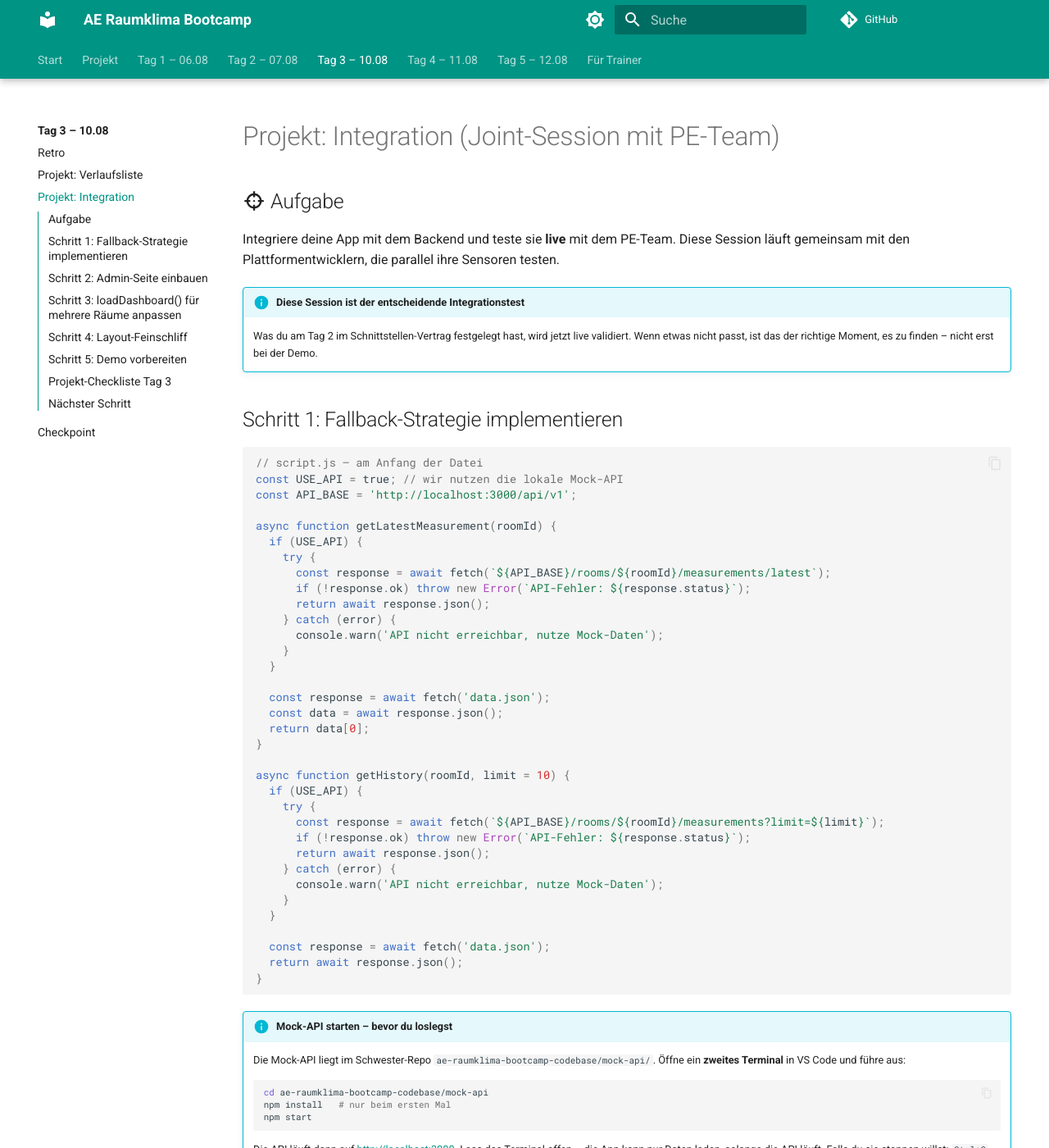
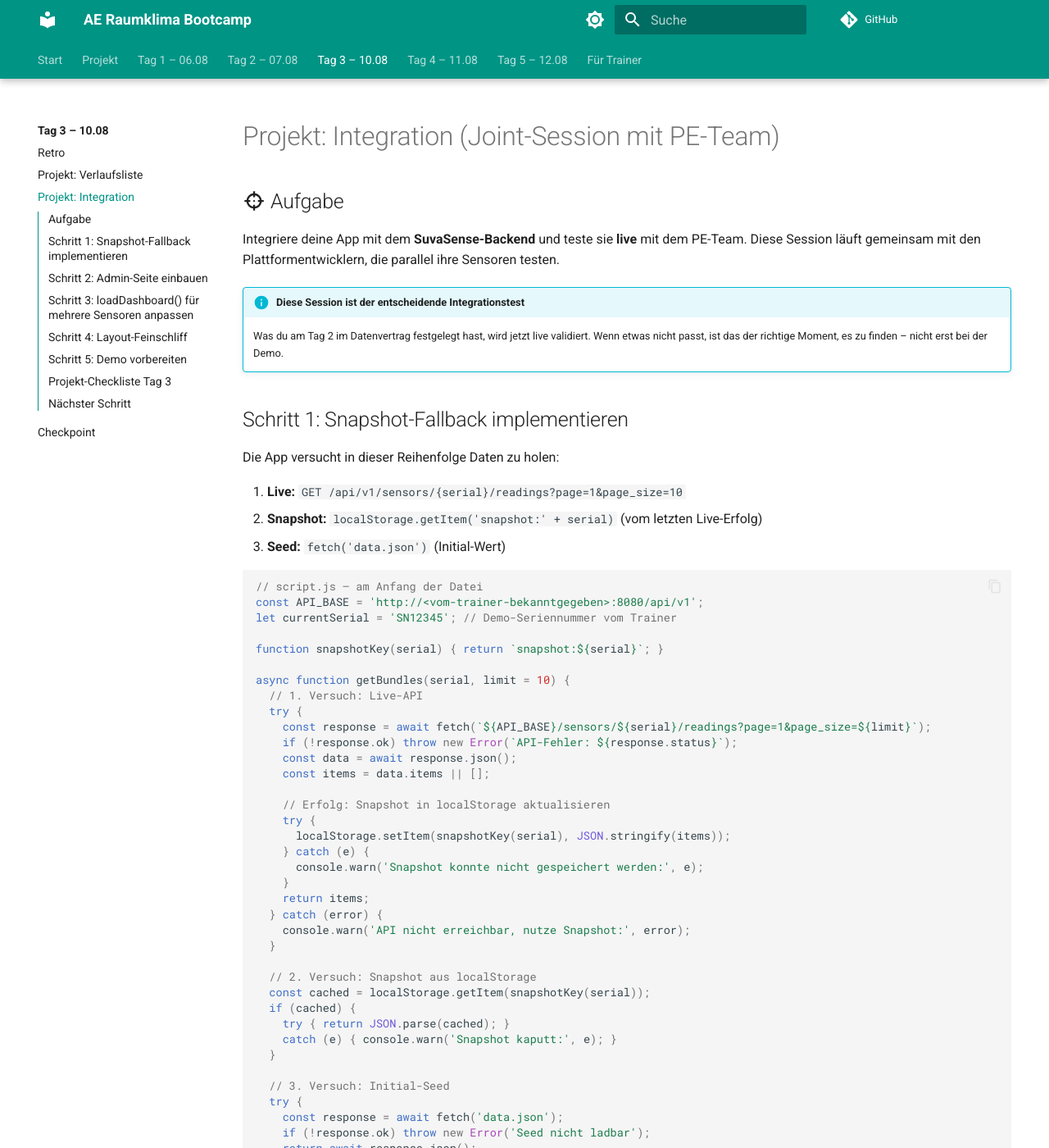
Before and after one commit to HeiligerG/ae-raumklima-bootcamp, an MkDocs documentation site: the page built from docs/tag-3/integration.md, in a window 1280 px wide and 1400 px high. Shown: the whole window at 82% size. Built offline with MkDocs 1.6.1 and Material for MkDocs 9.7.7, drawn with Linux system fonts in a browser that asks for light colours; comment, search, counter and statistics services are not loaded; some of the changed text lies outside the part shown.

Commit message:
docs(tag-3): Integration und Verlaufsliste auf SuvaSense umstellen
Integration ersetzt das alte USE_API-Flag durch eine dreistufige
Fallback-Strategie: Live-API -> localStorage-Snapshot -> Initial-
Seed. Pro Sensor wird ein separater Snapshot gehalten
(snapshot:<serial>).

Verlaufsliste nutzt das Push-Bundle-Format mit
readings.bme680.temp_c/hum_pct. tag-3/schnittstellen.md wird
geloescht, weil der Inhalt nach tag-2/schnittstellen.md
umgezogen ist (Datenvertrag-Klaerung passt besser zu Tag 2). Die
alte Datei war verwaist und referenzierte die alte Mock-API.

````diff
--- a/docs/tag-3/integration.md
+++ b/docs/tag-3/integration.md
@@ -2,66 +2,86 @@
 
 ## :material-target: Aufgabe
 
-Integriere deine App mit dem Backend und teste sie **live** mit dem PE-Team. Diese Session läuft gemeinsam mit den Plattformentwicklern, die parallel ihre Sensoren testen.
+Integriere deine App mit dem **SuvaSense-Backend** und teste sie **live** mit dem PE-Team. Diese Session läuft gemeinsam mit den Plattformentwicklern, die parallel ihre Sensoren testen.
 
 !!! info "Diese Session ist der entscheidende Integrationstest"
-    Was du am Tag 2 im Schnittstellen-Vertrag festgelegt hast, wird jetzt live validiert. Wenn etwas nicht passt, ist das der richtige Moment, es zu finden – nicht erst bei der Demo.
+    Was du am Tag 2 im Datenvertrag festgelegt hast, wird jetzt live validiert. Wenn etwas nicht passt, ist das der richtige Moment, es zu finden – nicht erst bei der Demo.
 
-## Schritt 1: Fallback-Strategie implementieren
+## Schritt 1: Snapshot-Fallback implementieren
+
+Die App versucht in dieser Reihenfolge Daten zu holen:
+
+1. **Live:** `GET /api/v1/sensors/{serial}/readings?page=1&page_size=10`
+2. **Snapshot:** `localStorage.getItem('snapshot:' + serial)` (vom letzten Live-Erfolg)
+3. **Seed:** `fetch('data.json')` (Initial-Wert)
 
 ```javascript
 // script.js – am Anfang der Datei
-const USE_API = true; // wir nutzen die lokale Mock-API
-const API_BASE = 'http://localhost:3000/api/v1';
+const API_BASE = 'http://<vom-trainer-bekanntgegeben>:8080/api/v1';
+let currentSerial = 'SN12345'; // Demo-Seriennummer vom Trainer
 
-async function getLatestMeasurement(roomId) {
-  if (USE_API) {
+function snapshotKey(serial) { return `snapshot:${serial}`; }
+
+async function getBundles(serial, limit = 10) {
+  // 1. Versuch: Live-API
+  try {
+    const response = await fetch(`${API_BASE}/sensors/${serial}/readings?page=1&page_size=${limit}`);
+    if (!response.ok) throw new Error(`API-Fehler: ${response.status}`);
+    const data = await response.json();
+    const items = data.items || [];
+
+    // Erfolg: Snapshot in localStorage aktualisieren
     try {
-      const response = await fetch(`${API_BASE}/rooms/${roomId}/measurements/latest`);
-      if (!response.ok) throw new Error(`API-Fehler: ${response.status}`);
-      return await response.json();
-    } catch (error) {
-      console.warn('API nicht erreichbar, nutze Mock-Daten');
+      localStorage.setItem(snapshotKey(serial), JSON.stringify(items));
+    } catch (e) {
+      console.warn('Snapshot konnte nicht gespeichert werden:', e);
     }
+    return items;
+  } catch (error) {
+    console.warn('API nicht erreichbar, nutze Snapshot:', error);
   }
 
-  const response = await fetch('data.json');
-  const data = await response.json();
-  return data[0];
+  // 2. Versuch: Snapshot aus localStorage
+  const cached = localStorage.getItem(snapshotKey(serial));
+  if (cached) {
+    try { return JSON.parse(cached); }
+    catch (e) { console.warn('Snapshot kaputt:', e); }
+  }
+
+  // 3. Versuch: Initial-Seed
+  try {
+    const response = await fetch('data.json');
+    if (!response.ok) throw new Error('Seed nicht ladbar');
+    return await response.json();
+  } catch (error) {
+    console.error('Auch Seed nicht ladbar:', error);
+    return [];
+  }
 }
 
-async function getHistory(roomId, limit = 10) {
-  if (USE_API) {
-    try {
-      const response = await fetch(`${API_BASE}/rooms/${roomId}/measurements?limit=${limit}`);
-      if (!response.ok) throw new Error(`API-Fehler: ${response.status}`);
-      return await response.json();
-    } catch (error) {
-      console.warn('API nicht erreichbar, nutze Mock-Daten');
-    }
-  }
-
-  const response = await fetch('data.json');
-  return await response.json();
+async function getLatestBundle(serial) {
+  const bundles = await getBundles(serial, 10);
+  if (bundles.length === 0) throw new Error('Keine Daten verfügbar');
+  return bundles[0];   // neuester zuerst
 }
 ```
 
-!!! info "Mock-API starten – bevor du loslegst"
-    Die Mock-API liegt im Schwester-Repo `ae-raumklima-bootcamp-codebase/mock-api/`.
-    Öffne ein **zweites Terminal** in VS Code und führe aus:
+!!! info "Was ist die Snapshot-Strategie?"
+    Beim **ersten** erfolgreichen API-Aufruf speichert die App das
+    Ergebnis im Browser (`localStorage`). Wenn die App später
+    geöffnet wird und die API nicht erreichbar ist, zeigt sie
+    stattdessen diesen Snapshot. Das ist robust gegen:
 
-    ```bash
-    cd ae-raumklima-bootcamp-codebase/mock-api
-    npm install   # nur beim ersten Mal
-    npm start
-    ```
+    - WLAN-Ausfall im Schulungsraum
+    - Backend-Crash während Demo
+    - Server-Restart
 
-    Die API läuft dann auf <http://localhost:3000>. Lass das Terminal offen – die App
-    kann nur Daten laden, solange die API läuft. Falls du sie stoppen willst: `Ctrl+C`.
+    Der Snapshot ist pro Seriennummer separat (`snapshot:SN12345`,
+    `snapshot:SN67890`). So bleiben mehrere Sensoren unabhängig.
 
-!!! tip "API läuft auf einem anderen Rechner im Bootcamp?"
-    Wenn dein Laptop kein Node.js installiert hat oder die API auf einem geteilten Schulungs-Laptop läuft,
-    kann der Trainer die API auch zentral deployen. Die URL bekommst du dann vom Trainer und setzt sie einmalig in `API_BASE` ein. Der Rest deines Codes bleibt gleich.
+!!! tip "API-URL und Seriennummer"
+    Die Werte für `API_BASE` und `currentSerial` bekommt ihr zu Tag 3
+    vom Trainer. Bis dahin funktioniert der Code mit den Platzhaltern.
 
 ## Schritt 2: Admin-Seite einbauen
 
@@ -73,11 +93,11 @@ Füge in `index.html` unterhalb des Dashboards ein:
         <summary>Einstellungen</summary>
         <div class="admin-content">
             <label>
-                Raum:
-                <select id="room-select" onchange="onRoomChange()">
-                    <option value="B101">B101</option>
-                    <option value="B102">B102</option>
-                    <option value="B103">B103</option>
+                Sensor:
+                <select id="sensor-select" onchange="onSensorChange()">
+                    <option value="SN12345">SN12345</option>
+                    <option value="SN67890">SN67890</option>
+                    <option value="DEMO-001">DEMO-001</option>
                 </select>
             </label>
             <button onclick="loadDashboard()">Aktualisieren</button>
@@ -131,31 +151,51 @@ CSS für Admin-Panel:
 }
 ```
 
-## Schritt 3: `loadDashboard()` für mehrere Räume anpassen
+**Optional (für Fortgeschrittene):** Statt fixem Dropdown die Liste
+dynamisch aus `GET /api/v1/sensors` laden:
 
 ```javascript
-let currentRoom = 'B101';
+async function populateSensorDropdown() {
+  try {
+    const r = await fetch(`${API_BASE}/sensors?page=1&page_size=50&status=online`);
+    if (!r.ok) throw new Error('Sensorliste nicht ladbar');
+    const data = await r.json();
+    const select = document.getElementById('sensor-select');
+    select.innerHTML = '';
+    data.items.forEach(s => {
+      const opt = document.createElement('option');
+      opt.value = s.serial_number;
+      opt.textContent = `${s.serial_number} (${s.status})`;
+      select.appendChild(opt);
+    });
+  } catch (e) { console.warn('Dropdown-Init fehlgeschlagen:', e); }
+}
+```
 
-function onRoomChange() {
-  currentRoom = document.getElementById('room-select').value;
+## Schritt 3: `loadDashboard()` für mehrere Sensoren anpassen
+
+```javascript
+function onSensorChange() {
+  currentSerial = document.getElementById('sensor-select').value;
   loadDashboard();
 }
 
 async function loadDashboard() {
   try {
-    const latest = await getLatestMeasurement(currentRoom);
-    const history = await getHistory(currentRoom);
+    const latest = await getLatestBundle(currentSerial);
+    const bme = latest.readings.bme680;
 
-    document.getElementById('room-name').textContent = 'Raum ' + latest.room;
-    document.getElementById('temperature').textContent = latest.temperature + ' °C';
-    document.getElementById('humidity').textContent = latest.humidity + ' %';
+    document.getElementById('serial-number').textContent = currentSerial;
+    document.getElementById('temp-c').textContent        = bme.temp_c + ' °C';
+    document.getElementById('hum-pct').textContent       = bme.hum_pct + ' %';
 
-    const status = getStatus(latest.temperature, latest.humidity);
+    const status = getStatus(bme.temp_c, bme.hum_pct);
     const statusEl = document.getElementById('status');
     statusEl.textContent = getStatusText(status);
-    statusEl.className = 'status ' + status;
+    statusEl.className   = 'status ' + status;
 
-    renderHistory(history);
+    const bundles = await getBundles(currentSerial, 10);
+    renderHistory(bundles);
   } catch (error) {
     showError();
     console.error(error);
@@ -186,20 +226,21 @@ Lies die [Demo-Checkliste](../projekt/demo-checkliste.md) und bereite vor:
 2. **Test-Demo durchlaufen**
     - Einmal komplett von Anfang bis Ende
     - Zeit stoppen (Ziel: 5–7 Minuten)
+    - Snapshot-Fallback einmal vorzeigen (WLAN kurz trennen)
 
 3. **Technik prüfen**
     - App läuft im Vollbild
     - Schrift ist gross genug
-    - Mock-Daten sind geladen
+    - Snapshot in `localStorage` ist vorhanden (DevTools → Application)
 
 ## :material-check-all: Projekt-Checkliste Tag 3
 
-- [ ] Fallback-Strategie implementiert
-- [ ] Admin-Seite mit Raumauswahl
-- [ ] Dashboard funktioniert für verschiedene Räume
+- [ ] Snapshot-Fallback implementiert (API → localStorage → Seed)
+- [ ] Admin-Seite mit Sensor-Auswahl
+- [ ] Dashboard funktioniert für verschiedene Sensoren
 - [ ] Layout und Styling finalisiert
 - [ ] Demo-Skript geschrieben
-- [ ] Test-Demo durchgelaufen
+- [ ] Test-Demo durchgelaufen (inkl. Snapshot-Demo)
 - [ ] Code ist committed und gepusht
 
 ## Nächster Schritt
````
Also changed, not shown: docs/tag-3/index.md (+12 -11 lines), docs/tag-3/projekt-verlaufsliste.md (+42 -36 lines), docs/tag-3/schnittstellen.md (deleted, +0 -145 lines).
